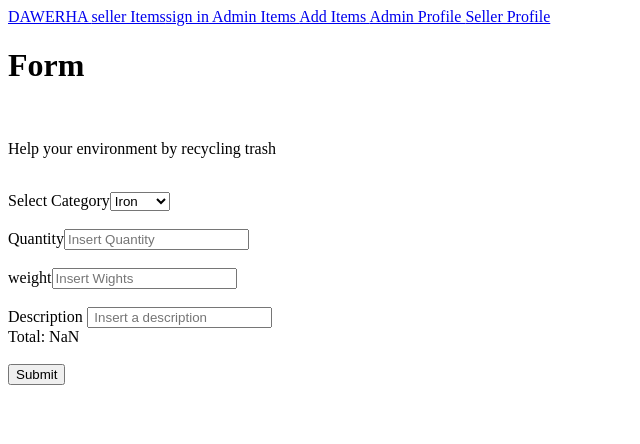
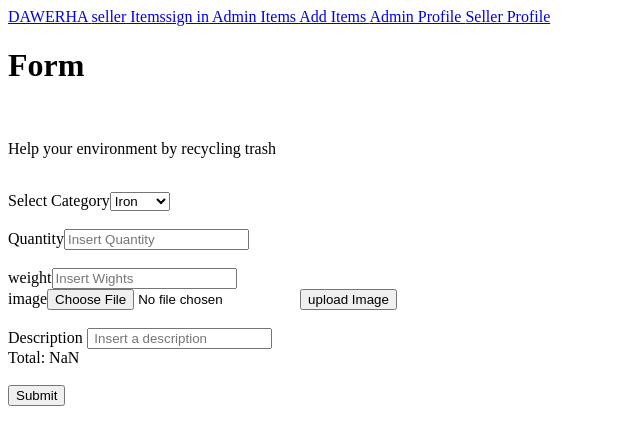
Before and after one commit to thesis-project-AASSR/front-end-react-website, a React (Create React App) app: page /AddItems in a window 1280 px wide. Shown: the top 444 px of the page, without its empty margins (0-640 px from the left). Built offline with nearby package versions, Linux system fonts and the light colour scheme; no server answers.

Commit message:
adding the items and user image0

```diff
--- a/package.json
+++ b/package.json
@@ -2,7 +2,7 @@
   "name": "front-end-react-website",
   "version": "0.1.0",
   "private": true,
-  "proxy": "http://localhost:5000",
+  "proxy": "http://localhost:3000",
   "dependencies": {
     "@material-ui/core": "^4.9.10",
     "@material-ui/icons": "^4.9.1",
@@ -11,6 +11,7 @@
     "@testing-library/user-event": "^7.1.2",
     "axios": "^0.19.2",
     "bootstrap": "^4.5.3",
+    "firebase": "^8.2.1",
     "moment": "^2.27.0",
     "react": "^16.12.0",
     "react-bootstrap": "^1.4.0",
--- a/src/Api/index.js
+++ b/src/Api/index.js
@@ -2,9 +2,23 @@
 import axios from 'axios';
 //we  use the same port of our server port (heroku local)
 const url = 'http://localhost:4000';
-
+// const headers = {
+//     'content-type': 'application/x-www-form-urlencoded;charset=utf-8'
+//   }
 export const fetchOrders = () => axios.get(url + '/ItemsList');
 export const createOrder = (newOrder) => axios.post(url+ '/items', newOrder);
-export const createUser = (newUser) => axios.post(url+ '/signup', newUser);
-export const checkUser = (savedUser) => axios.post(url+ '/signin', savedUser);
+export const createUser = (newUser) => axios.post(url+ '/signup', newUser
+// , {
+//     headers:  {
+//         'content-type': 'application/x-www-form-urlencoded;charset=utf-8'
+//       }
+//   }
+
+// , {
+//     headers:  {
+//         'Content-Type': 'application/json'
+//       }
+//   }
+  );
+export const checkUser = (savedUser) => axios.post(url+ '/signin', savedUser)
 // export const fetchPrice = () => axios.get(url + '/ItemsList');
--- a/src/actions/index.js
+++ b/src/actions/index.js
@@ -23,36 +23,33 @@ export const getALLItems = () => async (dispatch) => {
     }
   };
 
+  export const checkUser = (saveduser) => async (dispatch) => {
+    try {
+      const {data} = await api.checkUser(saveduser);
+      dispatch({ type: "CHECK", payload: data });
+      console.log("DISPATCH(CHECK) : ", dispatch({ type: "CHECK", payload: data}));
+      localStorage.setItem('token',data.token )
+      localStorage.setItem('UserId',data.result[0].userID )
+      window.location = '/';
+    } catch (error) {
+      console.log(error.message);
+      alert("email or password is incorrect");
+    }
+  };
+  // getting the admin info
+
+
+
+
   export const createUser = (user) => async (dispatch) => {
     try {
       const {data} = await api.createUser(user);
       dispatch({ type: "ADD", payload: user});
-      console.log("DISPATCH(ADD) : ", dispatch({ type: "ADD", payload: user}))
+      console.log("DISPATCH(ADD) : ", user )
     } catch (error) {
       console.log(error.message);
     }
   };
-
-  export const checkUser = (saveduser) => async (dispatch) => {
-    try {
-      const {data} = await api.checkUser(saveduser);
-      dispatch({ type: "CHECK", payload: saveduser});
-      console.log("DISPATCH(CHECK) : ", dispatch({ type: "CHECK", payload: saveduser}))
-    } catch (error) {
-      console.log(error.message);
-    }
-  };
-
-
-  // export const createUser = (user) => async (dispatch) => {
-  //   try {
-  //     const {data} = await api.createUser(user);
-  //     dispatch({ type: "ADD", payload: user});
-  //     console.log("DISPATCH(ADD) : ", dispatch({ type: "ADD", payload: user}))
-  //   } catch (error) {
-  //     console.log(error.message);
-  //   }
-  // };
 
   export const getPrice = () =>  {
     try {
--- a/src/components/ListItems/addItems.js
+++ b/src/components/ListItems/addItems.js
@@ -6,7 +6,7 @@ import  { useEffect } from 'react';
   import { getPrice } from '../../actions';
 // import FileBase from 'react-file-base64';
 // import { reducers }   from '../../reducers/index';
-
+import { storage } from '../Profile/firbase'
 
 var Total
 // var Quantity
@@ -14,10 +14,37 @@ var Total
 // var price
 const AddItems = ({ currentId }) => {
     const [orderData, setOrderData] = useState({  category: '', quantity: '', weight: '', description: ''});
+    const [image, setUserImage] = useState(null)
     const dispatch = useDispatch();
     const order = useSelector(state => state.Items)
     // console.log("order:",order)
+    function handleChangeImage(e){
+      e.preventDefault();
+        setUserImage( e.target.files[0])
+      }
 
+      const imageUpload  = async (e) => {
+        const imageLink = storage.ref(`images/${image.name}`).put(image)
+        imageLink.on(
+           "state_changed",
+           snapshot => {},
+           error => {
+             console.log(error)
+           },
+           () => {
+
+             storage
+             .ref("images")
+             .child(image.name)
+             .getDownloadURL()
+             .then(url => {
+
+              orderData.image = url
+               console.log(url)
+             })
+           })
+
+      }
     /// to get the object of costs for each material(category)
     var priceObj = getPrice();
     var category=orderData.category
@@ -91,6 +118,16 @@ const AddItems = ({ currentId }) => {
                   text-align = "center"
                   placeholder = "Insert Wights"/>
                 </div>
+                <div className="col">
+                <label>image</label>
+                <input
+                  required={true}
+                  type='file'
+                  className = "form-control"
+                  onChange = {handleChangeImage}
+                  />
+                   <button type="submit" onClick= {imageUpload} className="btn btn-deep-orange darken-4">upload Image</button>
+                </div>
                 <br />
                 <div className = "col">
                   <label>Description  </label>
--- a/src/components/Profile/Sign.js
+++ b/src/components/Profile/Sign.js
@@ -1,31 +1,56 @@
-import React, {useState} from 'react';
+import React, {useState,useEffect} from 'react';
 import {useSelector} from 'react-redux';
 import { useDispatch } from 'react-redux';
 import { createUser } from '../../actions/index';
 import { checkUser } from '../../actions/index';
-
+import { storage } from './firbase'
 const Sign = ({ currentId }) => {
-    const [userData, setUserData] = useState({  username: '', email: '', password: '', phoneNumber: '', location: '', image: '', iBan: ''});
-    ///////
+    const [userData, setUserData] = useState({  username: '', email: '', password: '', phoneNumber: '', location: '',  iBan: '',url:''});
+    const [image, setUserImage] = useState(null)
     const [savedUserData, setSavedUserData] = useState({ email: '', password: ''});
-
     const dispatch = useDispatch();
 
+   function handleChangeImage(e){
+    e.preventDefault();
+      setUserImage( e.target.files[0])
+    }
+    /// to get the image url and save it on the firebase
+    const imageUpload  = async (e) => {
+      const imageLink = storage.ref(`images/${image.name}`).put(image)
+      imageLink.on(
+         "state_changed",
+         snapshot => {},
+         error => {
+           console.log(error)
+         },
+         () => {
+
+           storage
+           .ref("images")
+           .child(image.name)
+           .getDownloadURL()
+           .then(url => {
+
+            userData.image = url
+             console.log(url)
+           })
+         })
+
+    }
+    /// send the data to the backend
     const onSubmit = async (e) => {
-        e.preventDefault();
+     e.preventDefault();
+     dispatch(createUser(userData));
+     console.log("userDataBefore",userData)
+     };
 
-          dispatch(createUser(userData));
-          console.log("userData",userData)
-      };
-
-      /////
+      console.log("username",userData)
+      console.log("image",userData.image)
       const onSignIn = async (e) => {
         e.preventDefault();
-
           dispatch(checkUser(savedUserData));
           console.log("savedUserData",savedUserData)
       };
-
     return (
         <div>
         <div>
@@ -38,7 +63,7 @@ const Sign = ({ currentId }) => {
                 <div className="col">
                 <label>Username</label>
                 <input
-                required="true"
+                required={true}
                   type = "text"
                   className = "form-control"
                    value = {userData.username}
@@ -50,7 +75,7 @@ const Sign = ({ currentId }) => {
                 <div className="col">
                 <label>Email</label>
                 <input
-                required="true"
+                required={true}
                   type = "text"
                   className = "form-control"
                    value = {userData.email}
@@ -63,7 +88,7 @@ const Sign = ({ currentId }) => {
                   <label>Password</label>
                   <input
                     type = "text"
-                    required="true"
+                    required={true}
                     className = "form-control"
                      value = {userData.password}
                   onChange = {(e) => setUserData({ ...userData ,password : e.target.value})}
@@ -73,7 +98,7 @@ const Sign = ({ currentId }) => {
                 <div className="col">
                 <label>Phone Number</label>
                 <input
-                required="true"
+                required={true}
                   type = "text"
                   className = "form-control"
                    value = {userData.phoneNumber}
@@ -85,7 +110,7 @@ const Sign = ({ currentId }) => {
               <div className="col">
                 <label>Location</label>
                 <input
-                required="true"
+                required={true}
                   type = "text"
                   className = "form-control"
                    value = {userData.location}
@@ -97,19 +122,18 @@ const Sign = ({ currentId }) => {
                 <div className="col">
                 <label>image</label>
                 <input
-                required="true"
-                  type = "text"
+                  required={true}
+                  type='file'
                   className = "form-control"
-                   value = {userData.image}
-                  onChange = {(e) => setUserData({ ...userData ,image : e.target.value})}
-                  text-align = "center"
-                  placeholder = "Insert Image"/>
+                  onChange = {handleChangeImage}
+                  />
+                   <button type="submit" onClick= {imageUpload} className="btn btn-deep-orange darken-4">upload Image</button>
                 </div>
                 <br/>
                 <div className="col">
                 <label>iBan</label>
                 <input
-                required="true"
+                required={true}
                   type = "text"
                   className = "form-control"
                    value = {userData.iBan}
@@ -133,7 +157,7 @@ const Sign = ({ currentId }) => {
                 <div className="col">
                 <label>Email</label>
                 <input
-                required="true"
+                required={true}
                   type = "text"
                   className = "form-control"
                    value = {savedUserData.email}
@@ -146,7 +170,7 @@ const Sign = ({ currentId }) => {
                   <label>Password</label>
                   <input
                     type = "text"
-                    required="true"
+                    required={true}
                     className = "form-control"
                      value = {savedUserData.password}
                   onChange = {(e) => setSavedUserData({ ...savedUserData ,password : e.target.value})}
@@ -161,5 +185,4 @@ const Sign = ({ currentId }) => {
         </div>
     )
 }
-
 export default Sign;
--- /dev/null
+++ b/src/components/Profile/firbase.js
@@ -0,0 +1,16 @@
+import firebase from "firebase/app";
+import "firebase/storage";
+  // Your web app's Firebase configuration
+  var firebaseConfig = {
+    apiKey: "AIzaSyBFmBh5HuVSghFmvRTwaWm9jRztxRf0j68",
+    authDomain: "aboud-3f2c4.firebaseapp.com",
+    databaseURL: "https://aboud-3f2c4.firebaseio.com",
+    projectId: "aboud-3f2c4",
+    storageBucket: "aboud-3f2c4.appspot.com",
+    messagingSenderId: "554223798562",
+    appId: "1:554223798562:web:dac0bc08d01bca91417d7b"
+  };
+  // Initialize Firebase
+  firebase.initializeApp(firebaseConfig);
+const storage = firebase.storage();
+export { storage, firebase as default};
```
Also changed, not shown: 2 other files (tests, documents, lock files or other folders).
